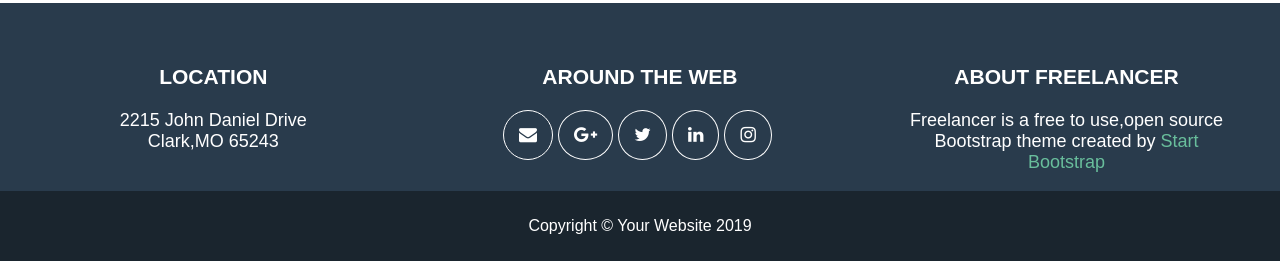
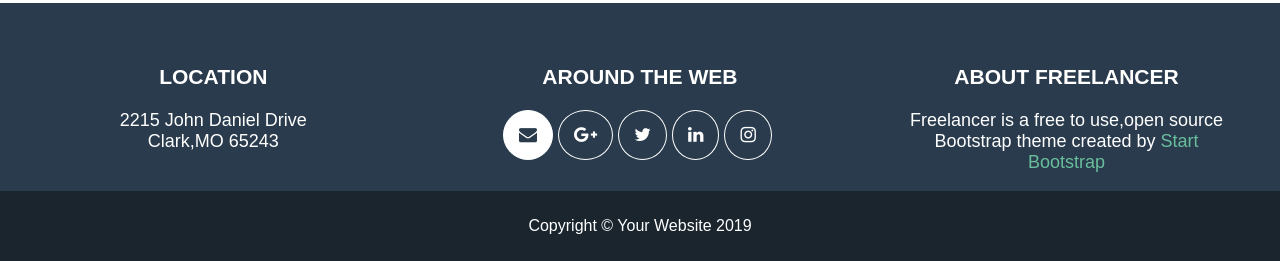
Before and after one commit to bilalahm3d/UI-project, a PHP site: page / in a window 1280 px wide, with the pointer over the restyled element. Shown: the part 2686-2947 px from the top of the page. Run offline with PHP 8.4, Linux system fonts and the light colour scheme.

Commit message:
Update style.css

```diff
--- a/css/style.css
+++ b/css/style.css
@@ -205,7 +205,10 @@ input[type=number] {
 	padding: 15px;
 	border: 1px solid white;
 }
-
+.links i.fa:hover{
+	background: white;
+	color: #293b4c;
+}
 .container {
 	max-width: 1838px;
 	min-width: 480px;
```
